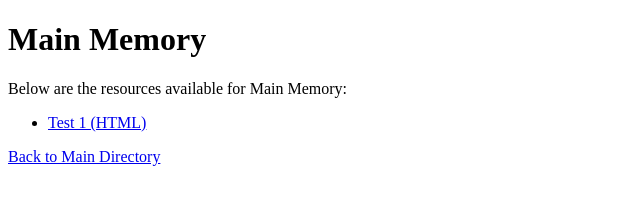
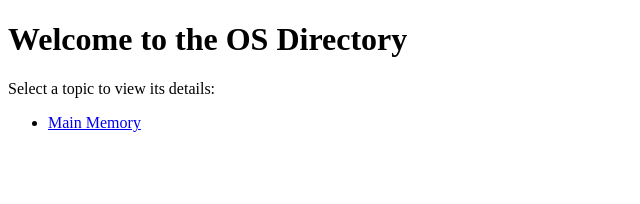
Before and after one commit to amitchell94/os-revision, a plain HTML site: page index.html in a window 1280 px wide. Shown: the whole page, without its empty margins (0-640 px from the left). Drawn offline with Linux system fonts and the light colour scheme.

Commit message:
fixed folders

```diff
--- a/index.html
+++ b/index.html
@@ -3,14 +3,13 @@
 <head>
     <meta charset="UTF-8">
     <meta name="viewport" content="width=device-width, initial-scale=1.0">
-    <title>Main Memory</title>
+    <title>OS Directories</title>
 </head>
 <body>
-    <h1>Main Memory</h1>
-    <p>Below are the resources available for Main Memory:</p>
+    <h1>Welcome to the OS Directory</h1>
+    <p>Select a topic to view its details:</p>
     <ul>
-        <li><a href="./test1.html">Test 1 (HTML)</a></li>
+        <li><a href="./main-memory/index.html">Main Memory</a></li>
     </ul>
-    <a href="../index.html">Back to Main Directory</a>
 </body>
 </html>
```
Also changed, not shown: main-memory/index.html (added, +16 -0 lines), main-memory/test1.html (renamed from test1.html).
